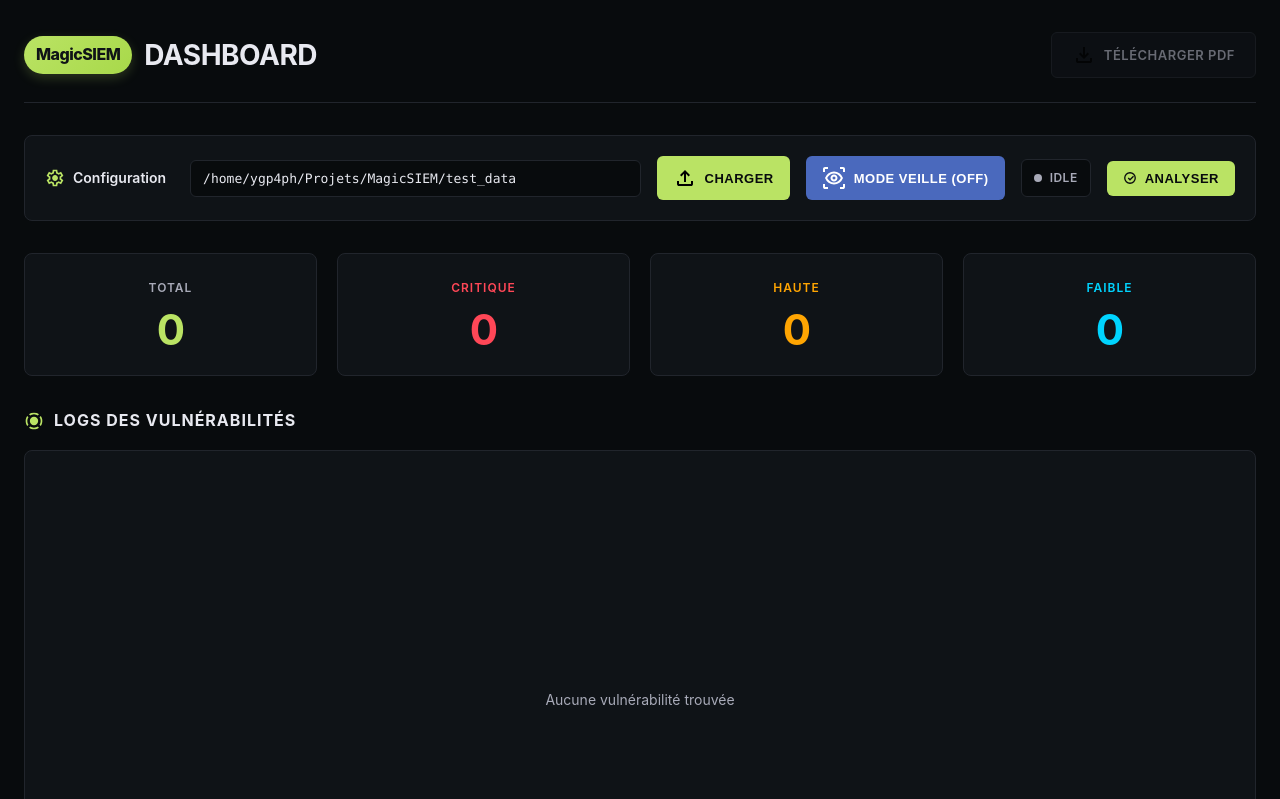
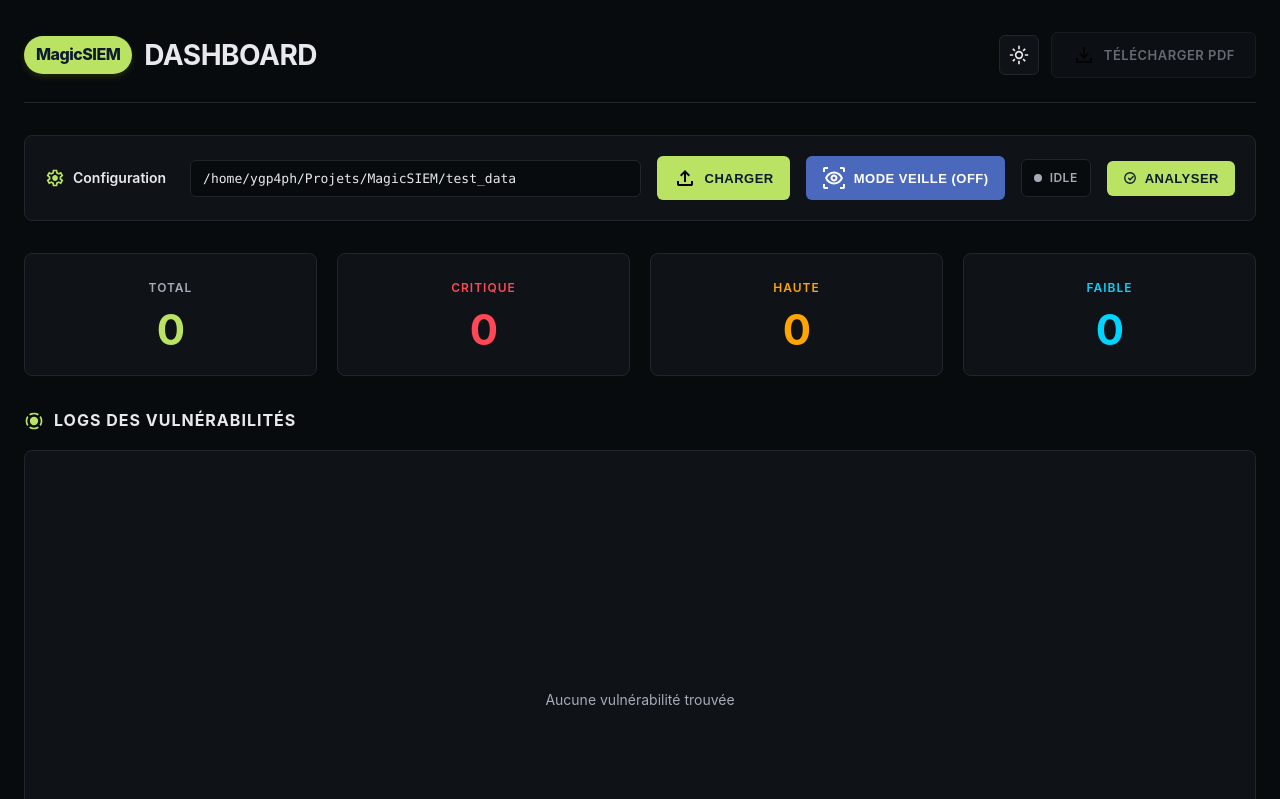
Before and after one commit to ygp4ph/MagicSIEM, a Flask app: page / in a window 1280 px wide. Shown: the top 799 px of the page. Run offline with Flask 3, Linux system fonts and the light colour scheme; data that the repository does not hold is empty.

Commit message:
light theme

```diff
--- a/static/style.css
+++ b/static/style.css
@@ -5,10 +5,10 @@
 }
 
 :root {
-            --bg-primary: #080B0D;
-            --bg-secondary: #0F1317;
+  --bg-primary: #080b0d;
+  --bg-secondary: #0f1317;
   --border-color: #21252c;
-            --accent: #BAE364;
+  --accent: #bae364;
   --text-primary: #e8e9f0;
   --text-secondary: #a8aab8;
   --critical: #ff4757;
@@ -19,7 +19,24 @@
   --transition: all 0.3s cubic-bezier(0.4, 0, 0.2, 1);
 }
 
-        html, body {
+/* Add light mode theme variables */
+[data-theme="light"] {
+  /* Enhanced light mode colors for better contrast and readability */
+  --bg-primary: #f8f9fa;
+  --bg-secondary: #ffffff;
+  --border-color: #d9dcdf;
+  --accent: #bae364;
+  --text-primary: #1a1a1a;
+  --text-secondary: #5a5a5a;
+  --critical: #FF0000;
+  --high: #FF8000;
+  --medium: #FFCC00;
+  --low: #00D9FF;
+  --success: #00FF26;
+}
+
+html,
+body {
   width: 100%;
   height: 100%;
 }
@@ -27,10 +44,11 @@
 body {
   background-color: var(--bg-primary);
   color: var(--text-primary);
-            font-family: -apple-system, BlinkMacSystemFont, 'Segoe UI', Roboto, 'Helvetica Neue', sans-serif;
+  font-family: -apple-system, BlinkMacSystemFont, "Segoe UI", Roboto, "Helvetica Neue", sans-serif;
   font-size: 14px;
   line-height: 1.6;
   overflow-x: hidden;
+  transition: background-color 0.3s ease, color 0.3s ease;
 }
 
 .container {
@@ -50,6 +68,12 @@
   animation: slideDown 0.5s ease-out;
 }
 
+.header-right {
+  display: flex;
+  align-items: center;
+  gap: 12px;
+}
+
 .header h1 {
   font-size: 28px;
   font-weight: 700;
@@ -64,12 +88,47 @@
   display: flex;
   align-items: center;
   justify-content: center;
-            background: linear-gradient(135deg, var(--accent) 0%, #a8d94a 100%);
+  background: var(--accent);
   border-radius: 20px;
-            color: #0F1317;
+  /* Adaptive text color based on theme */
+  color: #0E1A2E;
   font-weight: 800;
   font-size: 16px;
-            box-shadow: 0 4px 12px rgba(186, 227, 100, 0.2);
+  box-shadow: 0 3px 6.7px rgba(90, 110, 0, 0.3);
+}
+
+/* Theme toggle button styles */
+.theme-toggle-btn {
+  padding: 8px;
+  background-color: var(--bg-secondary);
+  color: var(--text-primary);
+  border: 1px solid var(--border-color);
+  border-radius: 6px;
+  cursor: pointer;
+  transition: var(--transition);
+  display: flex;
+  align-items: center;
+  justify-content: center;
+  width: 40px;
+  height: 40px;
+}
+
+.theme-toggle-btn:hover {
+  background-color: var(--accent);
+  /* Better text contrast for light mode toggle button */
+  color: #ffffff;
+  border-color: var(--accent);
+}
+
+
+.theme-icon-light,
+.theme-icon-dark {
+  width: 20px;
+  height: 20px;
+}
+
+.theme-icon-dark {
+  display: none;
 }
 
 .download-btn {
@@ -117,6 +176,7 @@
   gap: 16px;
   align-items: center;
   animation: slideUp 0.5s ease-out 0.1s backwards;
+  transition: background-color 0.3s ease, border-color 0.3s ease;
 }
 
 .config-label {
@@ -152,7 +212,7 @@
   border-radius: 6px;
   color: var(--text-primary);
   font-size: 13px;
-            font-family: 'Monaco', 'Courier New', monospace;
+  font-family: "Monaco", "Courier New", monospace;
   transition: var(--transition);
 }
 
@@ -169,7 +229,7 @@
 .btn {
   padding: 10px 16px;
   background-color: var(--accent);
-            color: var(--bg-primary);
+  color: #0E1A2E;
   border: none;
   border-radius: 6px;
   font-weight: 600;
@@ -187,7 +247,7 @@
 .btn:hover:not(:disabled) {
   background-color: #a8d94a;
   transform: translateY(-2px);
-            box-shadow: 0 8px 24px rgba(186, 227, 100, 0.2);
+  box-shadow: 0 3px 6.7px rgba(90, 110, 0, 0.3);
 }
 
 .btn:disabled {
@@ -226,12 +286,20 @@
   font-size: 12px;
   text-transform: uppercase;
   letter-spacing: 0.5px;
-            margin-left: auto; /* Pousse le statut vers la droite si espace dispo */
+  margin-left: auto;
+  transition: background-color 0.3s ease, border-color 0.3s ease;
 }
 
-        .status-idle { color: var(--text-secondary); }
-        .status-running { color: var(--medium); animation: pulse 2s ease-in-out infinite; }
-        .status-error { color: var(--critical); }
+.status-idle {
+  color: var(--text-secondary);
+}
+.status-running {
+  color: var(--medium);
+  animation: pulse 2s ease-in-out infinite;
+}
+.status-error {
+  color: var(--critical);
+}
 
 .status-dot {
   width: 8px;
@@ -286,10 +354,22 @@
   letter-spacing: -1px;
 }
 
-        .stat-critical .stat-label, .stat-critical .stat-value { color: var(--critical); }
-        .stat-high .stat-label, .stat-high .stat-value { color: var(--high); }
-        .stat-medium .stat-label, .stat-medium .stat-value { color: var(--medium); }
-        .stat-low .stat-label, .stat-low .stat-value { color: var(--low); }
+.stat-critical .stat-label,
+.stat-critical .stat-value {
+  color: var(--critical);
+}
+.stat-high .stat-label,
+.stat-high .stat-value {
+  color: var(--high);
+}
+.stat-medium .stat-label,
+.stat-medium .stat-value {
+  color: var(--medium);
+}
+.stat-low .stat-label,
+.stat-low .stat-value {
+  color: var(--low);
+}
 
 .stat-icon {
   width: 18px;
@@ -331,6 +411,7 @@
   border-radius: 8px;
   height: 500px;
   overflow-y: auto;
+  transition: background-color 0.3s ease, border-color 0.3s ease;
 }
 
 .logs-empty {
@@ -351,7 +432,10 @@
   cursor: pointer;
   transition: var(--transition);
 }
-        .log-item:hover { background-color: rgba(186, 227, 100, 0.05); padding-left: 20px; }
+.log-item:hover {
+  background-color: rgba(186, 227, 100, 0.05);
+  padding-left: 20px;
+}
 
 .log-header {
   display: flex;
@@ -359,7 +443,10 @@
   align-items: center;
 }
 
-        .log-title { font-weight: 600; color: var(--text-primary); }
+.log-title {
+  font-weight: 600;
+  color: var(--text-primary);
+}
 
 .log-severity {
   font-weight: 700;
@@ -368,9 +455,18 @@
   border-radius: 4px;
   text-transform: uppercase;
 }
-        .log-item.sev-high .log-severity { background-color: rgba(255, 71, 87, 0.15); color: var(--critical); }
-        .log-item.sev-med .log-severity { background-color: rgba(255, 165, 2, 0.15); color: var(--high); }
-        .log-item.sev-low .log-severity { background-color: rgba(0, 212, 255, 0.15); color: var(--low); }
+.log-item.sev-high .log-severity {
+  background-color: rgba(255, 71, 87, 0.15);
+  color: var(--critical);
+}
+.log-item.sev-med .log-severity {
+  background-color: rgba(255, 165, 2, 0.15);
+  color: var(--high);
+}
+.log-item.sev-low .log-severity {
+  background-color: rgba(0, 212, 255, 0.15);
+  color: var(--low);
+}
 
 .log-details {
   display: none;
@@ -379,7 +475,9 @@
   border-top: 1px solid var(--border-color);
   animation: slideDown 0.2s ease-out;
 }
-        .log-details.show { display: block; }
+.log-details.show {
+  display: block;
+}
 
 .log-detail-item {
   margin-bottom: 8px;
@@ -387,22 +485,70 @@
   gap: 10px;
   font-size: 13px;
 }
-        .log-detail-icon { width: 16px; margin-top: 2px; }
-        .log-detail-text { color: var(--text-secondary); }
-        .log-detail-item.issue .log-detail-icon { color: var(--critical); }
-        .log-detail-item.solution .log-detail-icon { color: var(--success); }
+.log-detail-icon {
+  width: 16px;
+  margin-top: 2px;
+}
+.log-detail-text {
+  color: var(--text-secondary);
+}
+.log-detail-item.issue .log-detail-icon {
+  color: var(--critical);
+}
+.log-detail-item.solution .log-detail-icon {
+  color: var(--success);
+}
 
 /* SCROLLBAR & ANIMATIONS */
-        .logs-container::-webkit-scrollbar { width: 8px; }
-        .logs-container::-webkit-scrollbar-track { background: var(--bg-secondary); }
-        .logs-container::-webkit-scrollbar-thumb { background: var(--border-color); border-radius: 4px; }
+.logs-container::-webkit-scrollbar {
+  width: 8px;
+}
+.logs-container::-webkit-scrollbar-track {
+  background: var(--bg-secondary);
+}
+.logs-container::-webkit-scrollbar-thumb {
+  background: var(--border-color);
+  border-radius: 4px;
+}
 
-        @keyframes slideDown { from { opacity: 0; transform: translateY(-10px); } to { opacity: 1; transform: translateY(0); } }
-        @keyframes slideUp { from { opacity: 0; transform: translateY(20px); } to { opacity: 1; transform: translateY(0); } }
-        @keyframes pulse { 0%, 100% { opacity: 1; } 50% { opacity: 0.6; } }
+@keyframes slideDown {
+  from {
+    opacity: 0;
+    transform: translateY(-10px);
+  }
+  to {
+    opacity: 1;
+    transform: translateY(0);
+  }
+}
+@keyframes slideUp {
+  from {
+    opacity: 0;
+    transform: translateY(20px);
+  }
+  to {
+    opacity: 1;
+    transform: translateY(0);
+  }
+}
+@keyframes pulse {
+  0%,
+  100% {
+    opacity: 1;
+  }
+  50% {
+    opacity: 0.6;
+  }
+}
 
 /* RESPONSIVE */
 @media (max-width: 900px) {
-            .config-panel { flex-direction: column; align-items: stretch; }
-            .status-badge { margin-left: 0; justify-content: center; }
+  .config-panel {
+    flex-direction: column;
+    align-items: stretch;
   }
+  .status-badge {
+    margin-left: 0;
+    justify-content: center;
+  }
+}
--- a/templates/index.html
+++ b/templates/index.html
@@ -13,16 +13,23 @@
                 <div class="header-icon">MagicSIEM</div>
                 DASHBOARD
             </h1>
-            <a id="downloadBtn" href="/download/pdf" class="download-btn" target="_blank" disabled>
-                <svg xmlns="http://www.w3.org/2000/svg" height="24px" viewBox="0 -960 960 960" width="24px" fill="#000000"><path d="M480-320 280-520l56-58 104 104v-326h80v326l104-104 56 58-200 200ZM240-160q-33 0-56.5-23.5T160-240v-120h80v120h480v-120h80v120q0 33-23.5 56.5T720-160H240Z"/></svg>
-                TÉLÉCHARGER PDF
-            </a>
+            <div class="header-right">
+                <!-- Added theme toggle button -->
+                <button id="themeToggle" class="theme-toggle-btn" title="Basculer le thème">
+                    <svg class="theme-icon-light" xmlns="http://www.w3.org/2000/svg" height="24px" viewBox="0 -960 960 960" width="24px" fill="currentColor"><path d="M480-360q50 0 85-35t35-85q0-50-35-85t-85-35q-50 0-85 35t-35 85q0 50 35 85t85 35Zm0 80q-83 0-141.5-58.5T280-480q0-83 58.5-141.5T480-680q83 0 141.5 58.5T680-480q0 83-58.5 141.5T480-280ZM200-440H40v-80h160v80Zm720 0H760v-80h160v80ZM440-760v-160h80v160h-80Zm0 720v-160h80v160h-80ZM256-650l-101-97 57-59 96 100-52 56Zm492 496-97-101 53-55 101 97-57 59Zm-98-550 97-101 59 57-100 96-56-52ZM154-212l101-97 55 53-97 101-59-57Zm326-268Z"/></svg>
+                    <svg class="theme-icon-dark" xmlns="http://www.w3.org/2000/svg" height="24px" viewBox="0 -960 960 960" width="24px" fill="currentColor""><path d="M480-28 346-160H160v-186L28-480l132-134v-186h186l134-132 134 132h186v186l132 134-132 134v186H614L480-28Zm0-252q83 0 141.5-58.5T680-480q0-83-58.5-141.5T480-680v400Zm0 140 100-100h140v-140l100-100-100-100v-140H580L480-820 380-720H240v140L140-480l100 100v140h140l100 100Zm0-340Z"/></svg>
+                </button>
+                <a id="downloadBtn" href="/download/pdf" class="download-btn" target="_blank" disabled>
+                    <svg xmlns="http://www.w3.org/2000/svg" height="24px" viewBox="0 -960 960 960" width="24px" fill="#000000"><path d="M480-320 280-520l56-58 104 104v-326h80v326l104-104 56 58-200 200ZM240-160q-33 0-56.5-23.5T160-240v-120h80v120h480v-120h80v120q0 33-23.5 56.5T720-160H240Z"/></svg>
+                    TÉLÉCHARGER PDF
+                </a>
+            </div>
         </div>
 
         <div class="config-panel">
             <div class="config-label">
                 <div class="config-icon">
-                <svg xmlns="http://www.w3.org/2000/svg" height="24px" viewBox="0 -960 960 960" width="24px" fill="#BAE364"><path d="m370-80-16-128q-13-5-24.5-12T307-235l-119 50L78-375l103-78q-1-7-1-13.5v-27q0-6.5 1-13.5L78-585l110-190 119 50q11-8 23-15t24-12l16-128h220l16 128q13 5 24.5 12t22.5 15l119-50 110 190-103 78q1 7 1 13.5v27q0 6.5-2 13.5l103 78-110 190-118-50q-11 8-23 15t-24 12L590-80H370Zm70-80h79l14-106q31-8 57.5-23.5T639-327l99 41 39-68-86-65q5-14 7-29.5t2-31.5q0-16-2-31.5t-7-29.5l86-65-39-68-99 42q-22-23-48.5-38.5T533-694l-13-106h-79l-14 106q-31 8-57.5 23.5T321-633l-99-41-39 68 86 64q-5 15-7 30t-2 32q0 16 2 31t7 30l-86 65 39 68 99-42q22 23 48.5 38.5T427-266l13 106Zm42-180q58 0 99-41t41-99q0-58-41-99t-99-41q-59 0-99.5 41T342-480q0 58 40.5 99t99.5 41Zm-2-140Z"/></svg>                </div>
+                <svg xmlns="http://www.w3.org/2000/svg" height="24px" viewBox="0 -960 960 960" width="24px" fill="#BAE364"><path d="m370-80-16-128q-13-5-24.5-12T307-235l-119 50L78-375l103-78q-1-7-1-13.5v-27q0-6.5 1-13.5L78-585l110-190 119 50q11-8 23-15t24-12l16-128h220l16 128q13 5 24.5 12t22.5 15l119-50 110 190-103 78q1 7 1 13.5v27q0 6.5-2 13.5l103 78-110 190-118-50q-11 8-23 15t-24 12L590-80H370Zm70-80h79l14-106q31-8 57.5-23.5T639-327l99 41 39-68-86-65q5-14 7-29.5t2-31.5q0-16-2-31.5t-7-29.5l86-65-39-68-99 42q-22-23-48.5-38.5T533-694l-13-106h-79l-14 106q-31 8-57.5 23.5T321-633l-99-41-39 68 86 64q-5 15-7 30t-2 32q0 16 2 31t7 30l-86 65 39 68 99-42q22 23 48.5 38.5T427-266l13 106Zm42-180q58 0 99-41t41-99q0-58-41-99t-99-41q-59 0-99.5 41T342-480q0 58 40.5 99t99.5 41Z"/></svg>                </div>
                 Configuration
             </div>
 
@@ -89,6 +96,35 @@
 
     <script>
         let lastLogsHash = "";
+
+        function initTheme() {
+            const savedTheme = localStorage.getItem('siem-theme') || 'dark';
+            document.documentElement.setAttribute('data-theme', savedTheme);
+            updateThemeIcon(savedTheme);
+        }
+
+        document.getElementById('themeToggle').addEventListener('click', function() {
+            const currentTheme = document.documentElement.getAttribute('data-theme') || 'dark';
+            const newTheme = currentTheme === 'dark' ? 'light' : 'dark';
+            document.documentElement.setAttribute('data-theme', newTheme);
+            localStorage.setItem('siem-theme', newTheme);
+            updateThemeIcon(newTheme);
+        });
+
+        function updateThemeIcon(theme) {
+            const lightIcon = document.querySelector('.theme-icon-light');
+            const darkIcon = document.querySelector('.theme-icon-dark');
+            if (theme === 'light') {
+                lightIcon.style.display = 'none';
+                darkIcon.style.display = 'block';
+            } else {
+                lightIcon.style.display = 'block';
+                darkIcon.style.display = 'none';
+            }
+        }
+
+        // Initialize theme before anything else
+        initTheme();
 
         // Toggle des détails (Accordéon)
         function toggleDetails(id) {
```
Lines whose indentation alone changed are shown as unchanged.
